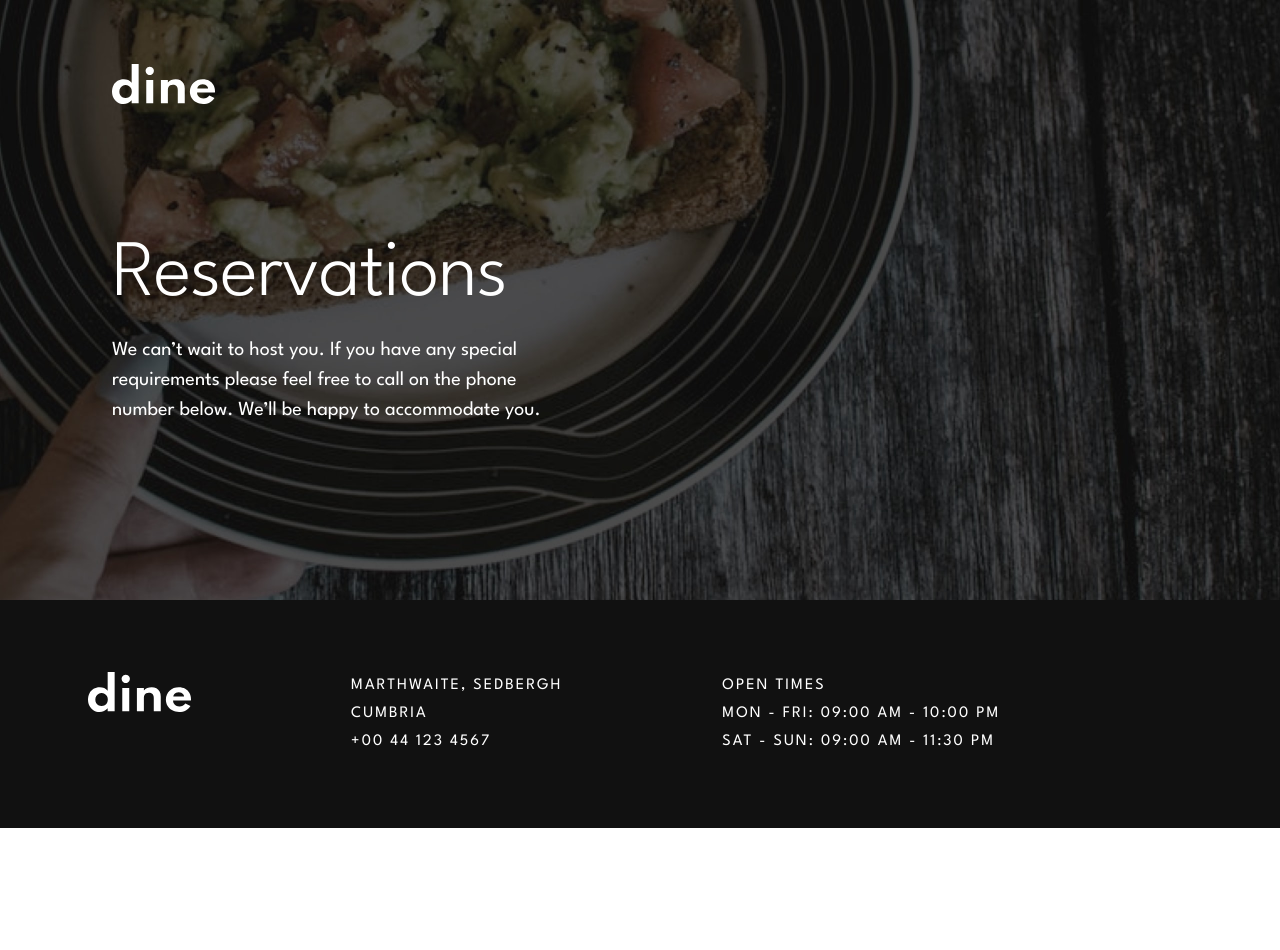
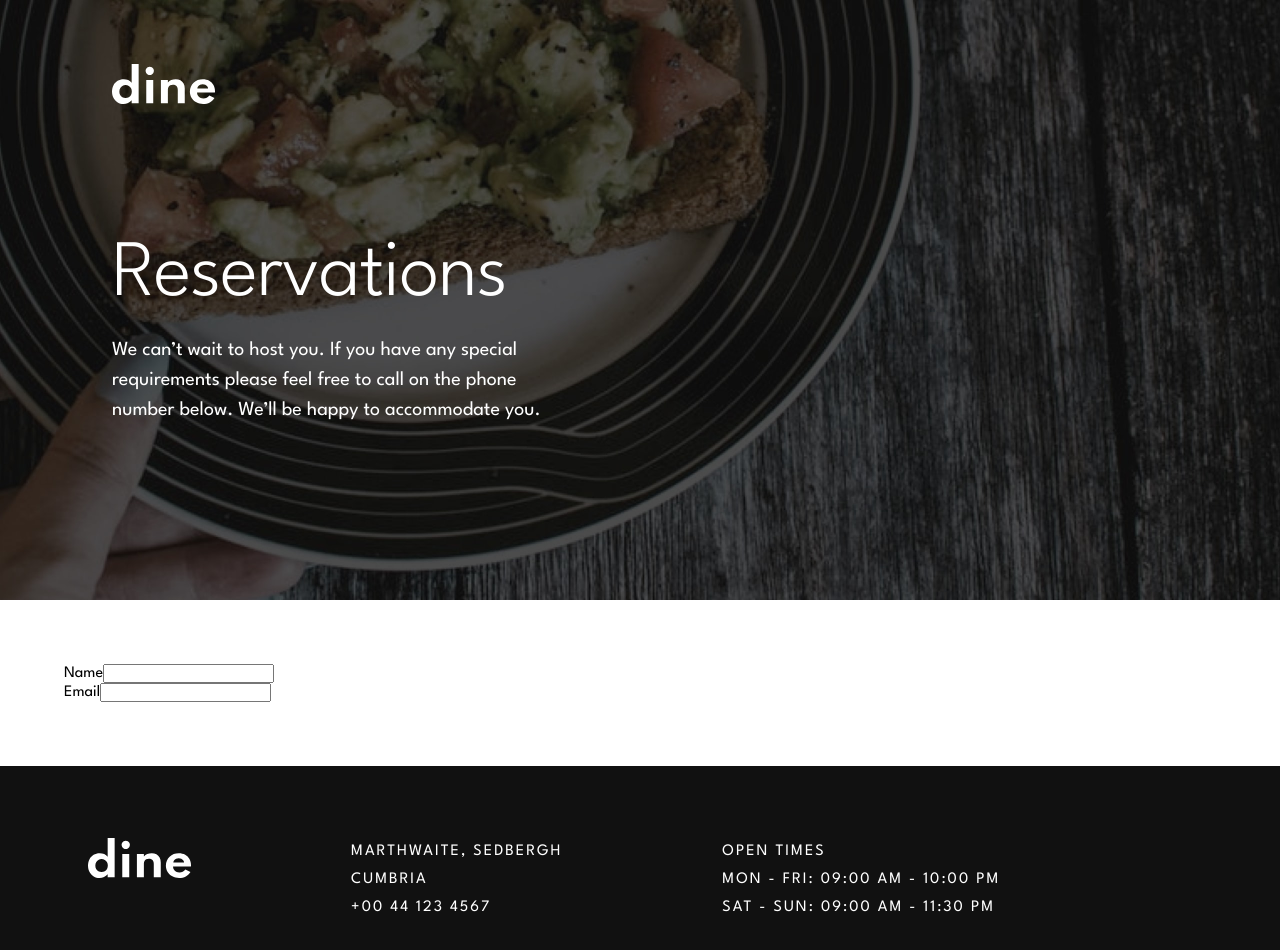
Before and after one commit to LucasS-Goncalves/dine-restaurant-website, an Angular app: page /booking in a window 1280 px wide. Shown: the top 950 px of the page. Before the commit the page ends 828 px from the top, so only its background shows below. Built offline with nearby package versions, Linux system fonts and the light colour scheme.

Commit message:
working on form field in booking component

```diff
--- a/src/app/components/booking/booking.component.css
+++ b/src/app/components/booking/booking.component.css
@@ -89,6 +89,10 @@
   height: 100%;
 }
 
+#date{
+  border: none;
+}
+
 @media(min-width: 768px){
 
   .headerContent .logo{
--- a/src/app/components/booking/booking.component.html
+++ b/src/app/components/booking/booking.component.html
@@ -22,3 +22,15 @@
     </div>
   </article>
 </header>
+<main style="padding: 4rem;">
+  <form>
+    <div class="name_div">
+      <label for="name">Name</label>
+      <input type="text" id="name">
+    </div>
+    <div class="email_div">
+      <label for="email">Email</label>
+      <input type="email" name="" id="email">
+    </div>
+  </form>
+</main>
```
